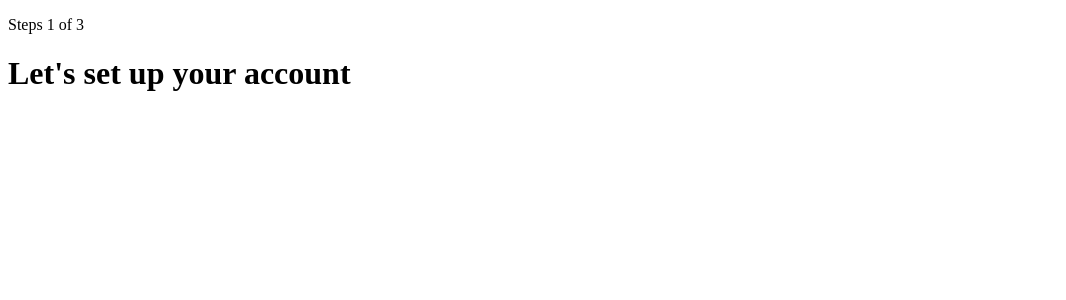
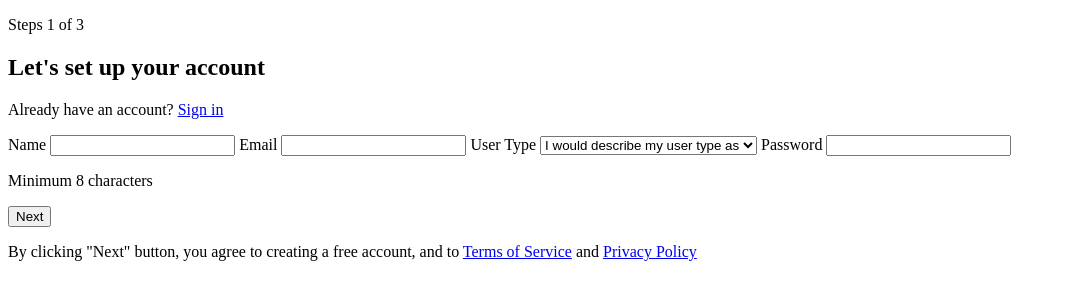
Before and after one commit to moinkhanif/simple-account-signup, a plain HTML site: page index.html in a window 1280 px wide. Shown: the whole page, without its empty margins (0-1066 px from the left). Drawn offline with Linux system fonts and the light colour scheme.

Commit message:
Create basic structure for signup form

```diff
--- a/index.html
+++ b/index.html
@@ -11,11 +11,44 @@
     <main>
       <div class="main-content">
         <div class="steps">
-          <p>Steps 1 of 3 <span class="steps-icon"></span><span class="steps-icon active"></span><span class="steps-icon"></span> </p>
+          <p>
+            Steps 1 of 3 <span class="steps-icon"></span
+            ><span class="steps-icon active"></span
+            ><span class="steps-icon"></span>
+          </p>
         </div>
-        <div class="sign-up-form">
-          <h1>Let's set up your account</h1>
-        </div>
+        <section class="form-section">
+          <form id="sign-up-form" action="/">
+            <h1>Let's set up your account</h1>
+            <p>Already have an account? <a href="#">Sign in</a></p>
+            <label for="name" class="form-label">Name</label>
+            <input type="text" id="name" name="name" required />
+            <label for="email" class="form-label">Email</label>
+            <input type="email" id="email" name="email" required />
+            <label for="user-type" class="form-label">User Type</label>
+            <select name="user-type" id="user-type" required>
+              <option value="" disabled selected hidden>
+                I would describe my user type as
+              </option>
+              <option value="developer">Developer</option>
+            </select>
+            <label for="password" class="form-label">Password</label>
+            <input
+              type="password"
+              name="password"
+              id="password"
+              minlength="8"
+              required
+            />
+            <p>Minimum 8 characters</p>
+            <button type="submit">Next</button>
+            <p class="form-disclaimer">
+              By clicking "Next" button, you agree to creating a free account,
+              and to <a href="#">Terms of Service</a> and
+              <a href="#">Privacy Policy</a>
+            </p>
+          </form>
+        </section>
       </div>
       <div class="sidebar-content"></div>
     </main>
```
